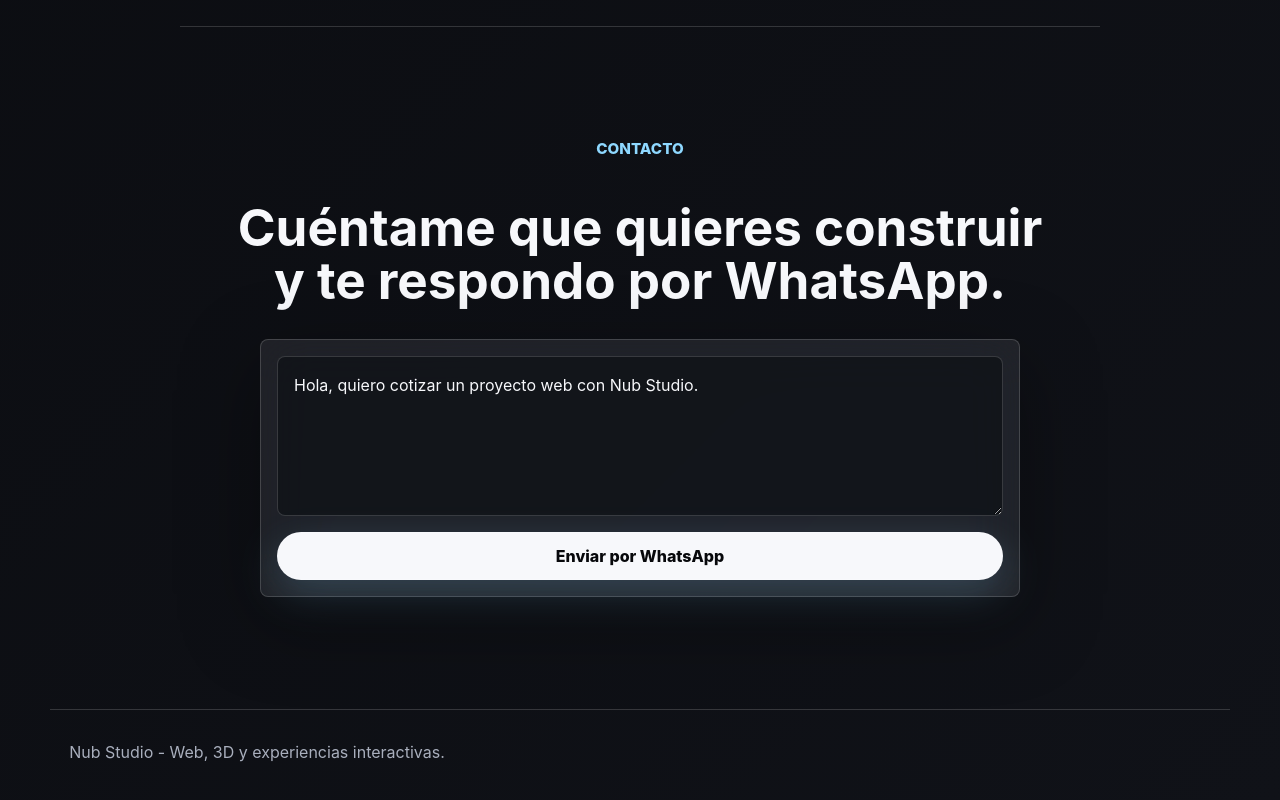
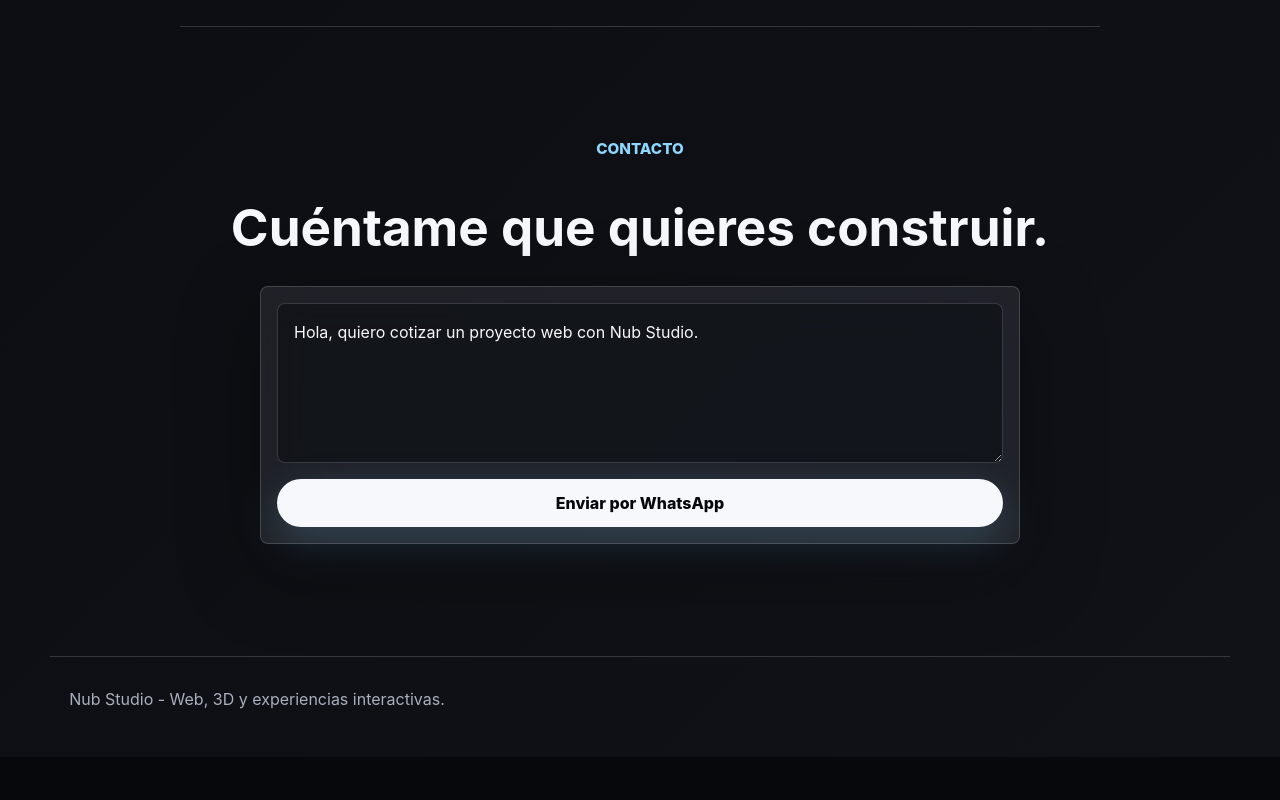
Before and after one commit to dukkzyx/NubStudio, a Next.js app: page / in a window 1280 px wide. Shown: the part 2702-3502 px from the top of the page. After the commit the page ends 3459 px from the top, so only its background shows below. Built offline with nearby package versions, Linux system fonts and the light colour scheme; no server answers.

Commit message:
little change

```diff
--- a/components/LandingPage.tsx
+++ b/components/LandingPage.tsx
@@ -43,7 +43,7 @@ const copy = {
     portfolioText: "Mi GitHub.",
     portfolioCta: "NubStudio",
     contactTitle: "Contacto",
-    contactIntro: "Cuéntame que quieres construir y te respondo por WhatsApp.",
+    contactIntro: "Cuéntame que quieres construir.",
     contactMessage: "Hola, quiero cotizar un proyecto web con Nub Studio.",
     contactPlaceholder: "Escribe tu mensaje para WhatsApp...",
     contactSend: "Enviar por WhatsApp",
@@ -84,7 +84,7 @@ const copy = {
     portfolioText: "My GitHub.",
     portfolioCta: "NubStudio",
     contactTitle: "Contact",
-    contactIntro: "Tell me what you want to build and I will reply on WhatsApp.",
+    contactIntro: "Tell me what you want to build.",
     contactMessage: "Hi, I want to quote a web project with Nub Studio.",
     contactPlaceholder: "Write your WhatsApp message...",
     contactSend: "Send on WhatsApp",
```
